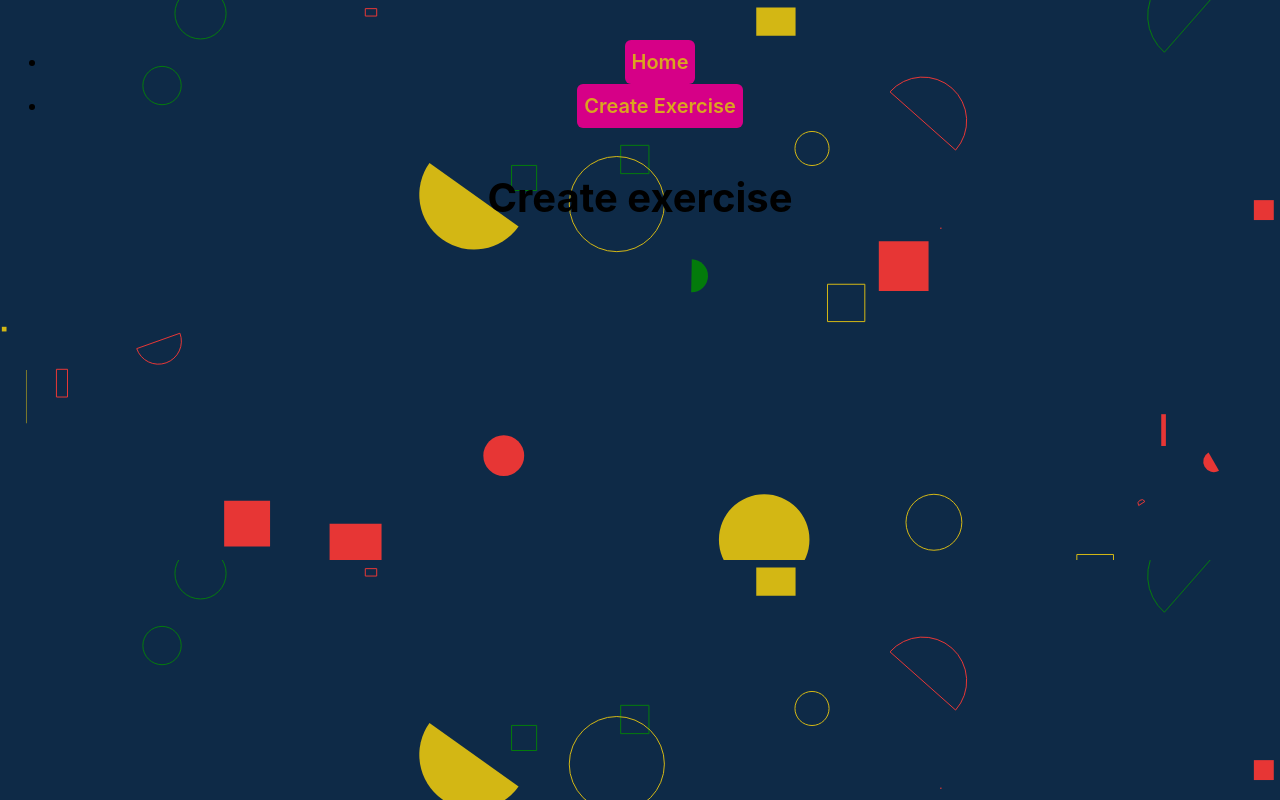
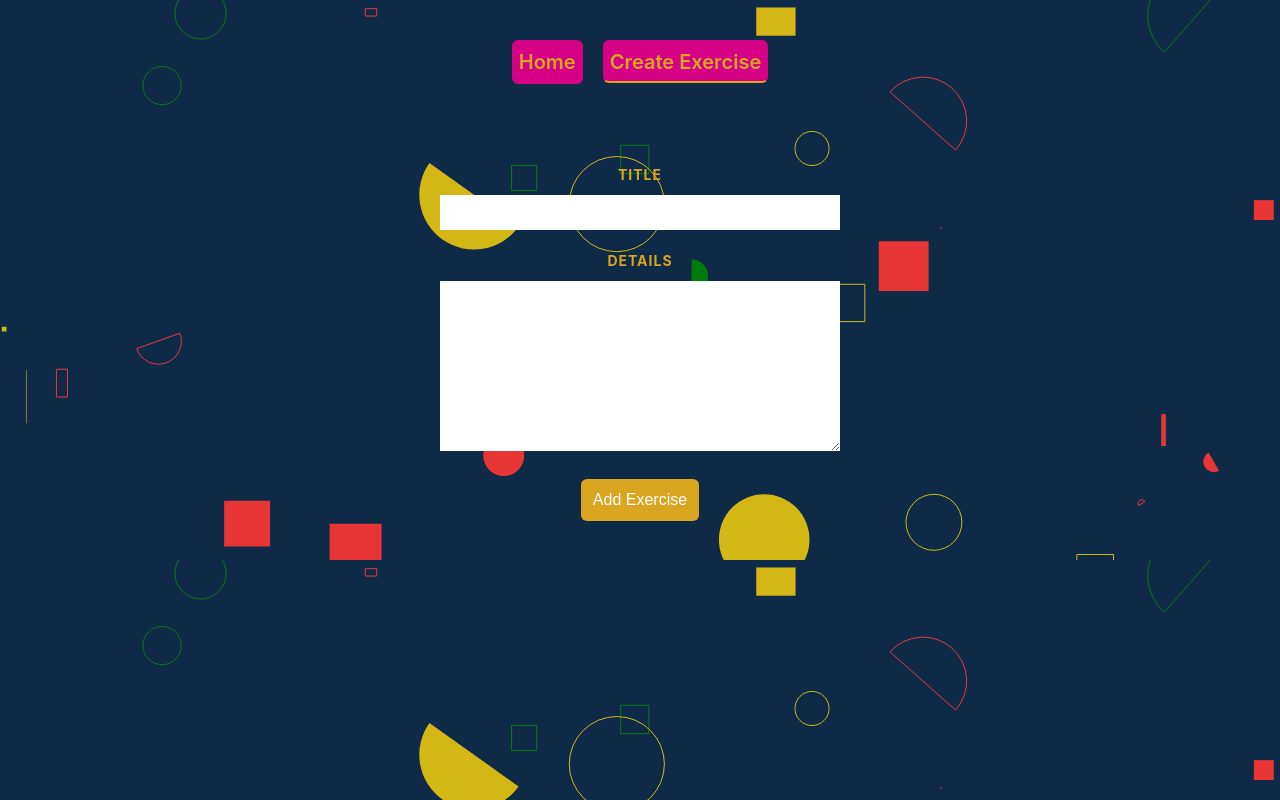
Before and after one commit to devnomi1/Exercise-Tracker-With-React, a React (Create React App) app: page /create-exercise in a window 1280 px wide. Built offline with nearby package versions, Linux system fonts and the light colour scheme.

Commit message:
Creating Navbar and Modification And edit button

```diff
--- a/src/App.js
+++ b/src/App.js
@@ -9,7 +9,7 @@ function App() {
 		<div className="App">
 			<Navbar/>
 			<Routes>
-				<Route path="/" element={<HomePage />} />
+				<Route path="/home" element={<HomePage />} />
 				<Route path="/create-exercise" element={<CreateExercise />} />
 			</Routes>
 		</div>
--- a/src/components/ExercisesItem.jsx
+++ b/src/components/ExercisesItem.jsx
@@ -1,4 +1,5 @@
 import React from "react";
+import { Link } from "react-router-dom";
 
 function ExercisesItem({ exercise, exercises, setExercises }) {
 	// Exercise Deleted
@@ -24,7 +25,6 @@ function ExercisesItem({ exercise, exercises, setExercises }) {
 			.then(() => {
 				setExercises(
 					exercises.map((item) => {
-						console.log("Id is", exercise.id);
 						if (item.id === exercise.id) {
 							return {
 								...item,
@@ -44,6 +44,7 @@ function ExercisesItem({ exercise, exercises, setExercises }) {
 				<h4>{exercise.title}</h4>
 				<div className="buttons">
 					<button onClick={deleteExerciseHandler}>Delete</button>
+					<Link to={`/exercises/${exercise.id}/edit`}>Edit</Link>
 					<button onClick={exerciseToggleHandler}>Toggle</button>
 				</div>
 			</div>
--- a/src/components/Navbar.jsx
+++ b/src/components/Navbar.jsx
@@ -1,19 +1,21 @@
-import React from 'react'
-import { Link } from 'react-router-dom';
+import React from "react";
+import { NavLink } from "react-router-dom";
 
 function Navbar() {
-    return (
-			<div>
-				<ul className="main-nav">
-					<li>
-						<Link to="/">Home</Link>
-					</li>
-					<li>
-						<Link to="/create-exercise">Create Exercise</Link>
-					</li>
-				</ul>
-			</div>
-		);
+	return (
+		<nav className="main-nav">
+			<NavLink to="/home" className={({ isActive }) => (isActive ? "active-style" : "")}>
+				Home
+			</NavLink>
+
+			<NavLink
+				to="/create-exercise"
+				className={({ isActive }) => (isActive ? "active-style" : "")}
+			>
+				Create Exercise
+			</NavLink>
+		</nav>
+	);
 }
 
 export default Navbar;
--- a/src/pages/CreateExercise.jsx
+++ b/src/pages/CreateExercise.jsx
@@ -1,11 +1,71 @@
-import React from 'react'
+import React, { useState, useEffect } from "react";
+import { useNavigate, useParams } from "react-router-dom";
 
 function CreateExercise() {
-    return (
-        <div>
-            <h1>Create exercise</h1>
-        </div>
-    )
+	const [exercise, setExercise] = useState({
+		title: "",
+		details: "",
+	});
+
+	useEffect(() => {}, []);
+
+	let params = useParams();
+	let navigate = useNavigate();
+
+	// Value Reader function
+	function valueChangeHandler(e) {
+		setExercise({
+			...exercise,
+			[e.target.name]: e.target.value,
+		});
+		console.log({ [e.target.name]: e.target.value });
+	}
+
+	// Add Exercises funtion
+	function AddedExerciseHandler(event) {
+		event.preventDefault();
+		const newExercise = {
+			title: exercise.title,
+			details: exercise.details,
+			complete: false,
+			id: Math.floor(Math.random() * 10000),
+		};
+		console.log(newExercise);
+		fetch("http://localhost:3111/exercises", {
+			method: "POST",
+			headers: { "content-type": "application/json" },
+			body: JSON.stringify(newExercise),
+		})
+			.then(() => {
+				navigate("/home");
+			})
+			.catch((error) => document.write("can't fetch the Data"));
+	}
+
+	// Components Return Method
+	return (
+		<form onSubmit={AddedExerciseHandler}>
+			<label>Title</label>
+			<input
+				type="text"
+				name="title"
+				onChange={valueChangeHandler}
+				value={exercise.title}
+				maxLength="15"
+				required
+			/>
+			<label>Details</label>
+			<textarea
+				name="details"
+				cols="30"
+				rows="10"
+				value={exercise.details}
+				onChange={valueChangeHandler}
+				required
+			></textarea>
+			<button>Add Exercise</button>
+		</form>
+	);
 }
 
 export default CreateExercise;
--- a/src/pages/HomePage.jsx
+++ b/src/pages/HomePage.jsx
@@ -12,7 +12,7 @@ function HomePage() {
 				console.log("Here are exercises that we fetched", fetch);
 				setExercises(fetchedExercises);
 			} catch (error) {
-				console.log(error);
+				console.log("this is the error", error);
 			}
 		}
 		fetchExercises();
--- a/src/store/data.json
+++ b/src/store/data.json
@@ -1,10 +1,10 @@
 {
   "exercises": [
     {
-      "title": "pushpup",
-      "details": "Begin lowering your body by bending your elbows, keeping your core tight and your back flat, until your chest grazes the floor. Keep your elbows tucked in toward your body. Extend your elbows and push your body back up, using your triceps and chest. Repeat for as many reps as possible, for 3 sets.",
+      "title": "Bicep",
+      "details": "How",
       "complete": false,
-      "id": 7581
+      "id": 2494
     }
   ]
 }
```
